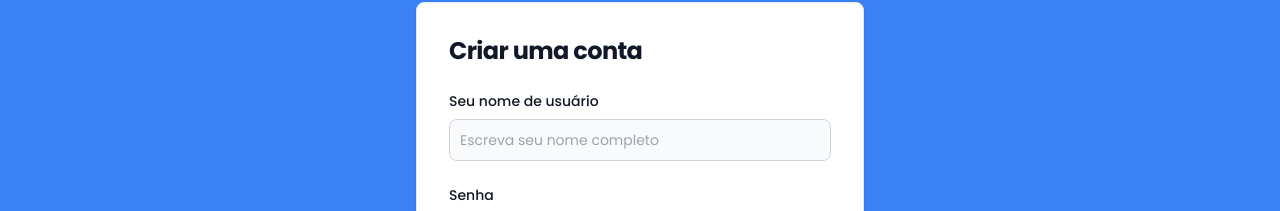
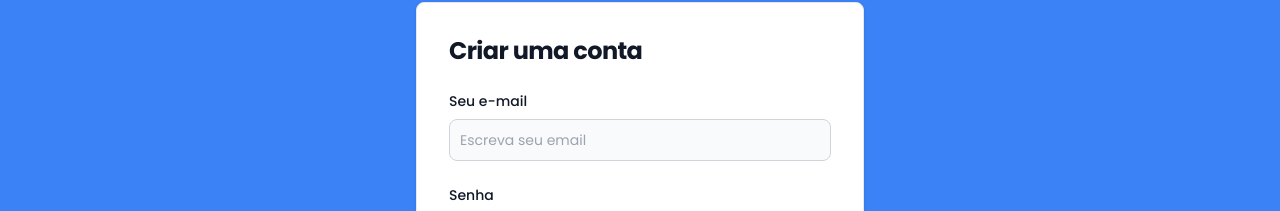
Before and after one commit to sabrinacafe/salesforce, a Next.js app: page /CriarConta in a window 1280 px wide. Shown: the part 234-445 px from the top of the page. Built offline with nearby package versions, Linux system fonts and the light colour scheme.

Commit message:
Criar conta email

```diff
--- a/src/app/CriarConta/page.tsx
+++ b/src/app/CriarConta/page.tsx
@@ -11,10 +11,10 @@ const SignupForm: React.FC = () => {
             </p>
             <div>
               <label htmlFor="username" className="block mb-2 text-sm font-medium text-gray-900">
-                Seu nome de usuário
+                Seu e-mail
               </label>
               <input
-                placeholder="Escreva seu nome completo"
+                placeholder="Escreva seu email"
                 className="bg-gray-50 border border-gray-300 text-gray-900 sm:text-sm rounded-lg block w-full p-2.5"
                 id="username"
                 type="text"
```
